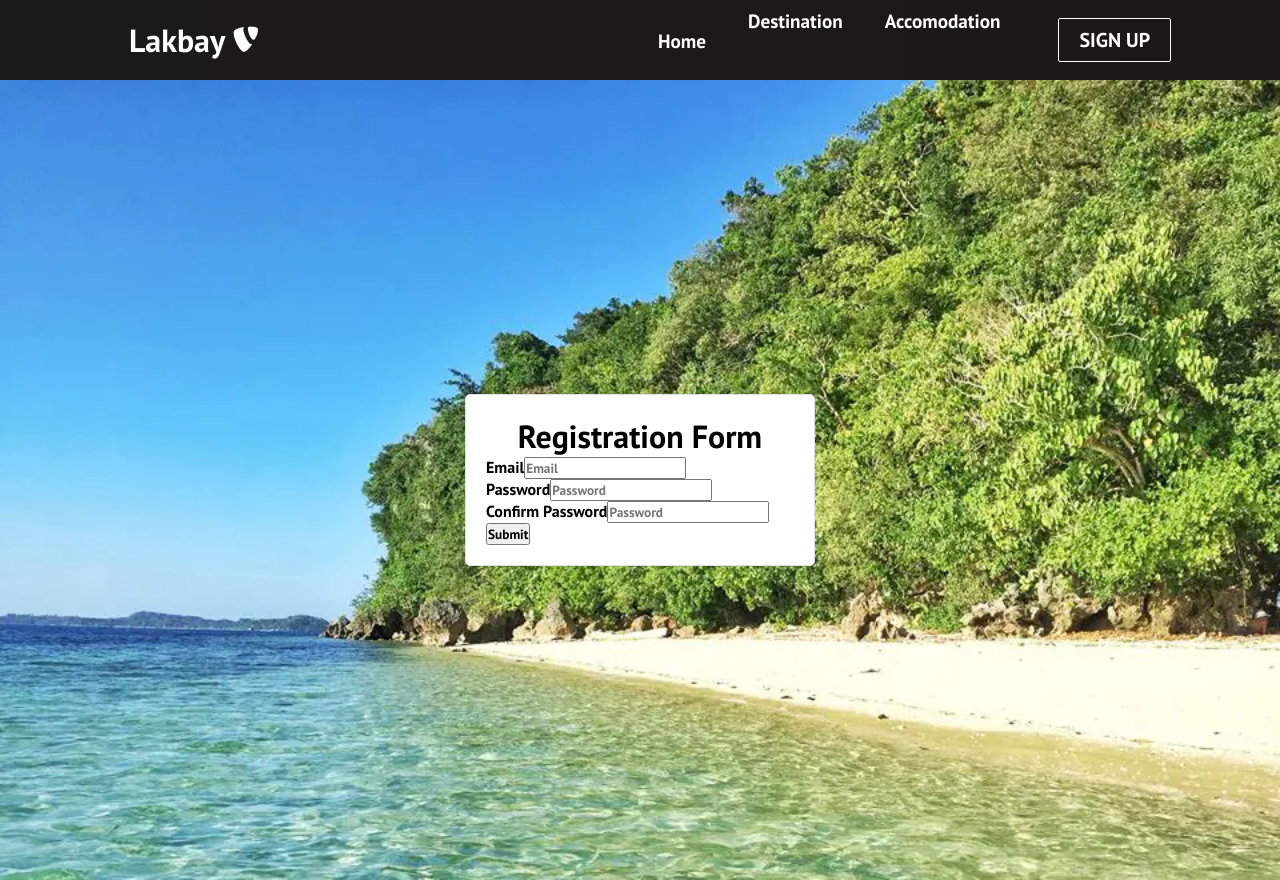
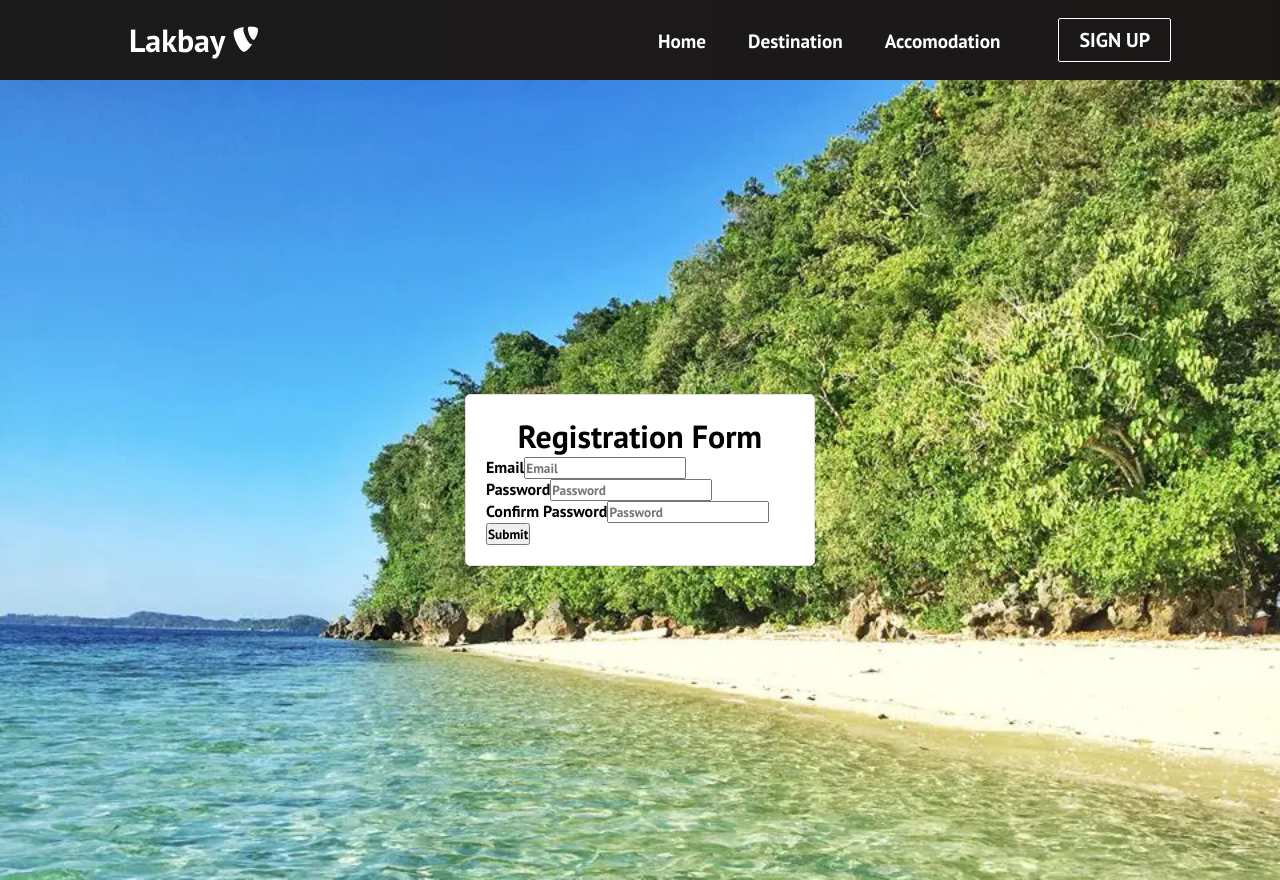
Before and after one commit to jcac8947/qcprovince, a React (Create React App) app: page /sign-up in a window 1280 px wide. Built offline with nearby package versions, Linux system fonts and the light colour scheme.

Commit message:
repositioning of navbar

```diff
--- a/src/components/Navbar.js
+++ b/src/components/Navbar.js
@@ -1,5 +1,5 @@
 import React, {useEffect, useState} from 'react';
-import { Link, useMatch, useResolvedPath } from 'react-router-dom';
+import { Link } from 'react-router-dom';
 import './Navbar.css';
 import { Button } from './Button'
 
@@ -44,19 +44,19 @@ export default function Navbar() {
                     </Link>
                 </li>
                 <li className='nav-item'>
-                    <CustomLink to="/Destination" className='nav-links' onClick={closeMobileMenu}>
+                    <Link to="/Destination" className='nav-links' onClick={closeMobileMenu}>
                         Destination
-                    </CustomLink>
+                    </Link>
                 </li>
                 <li className='nav-item'>
-                    <CustomLink to="/Accomodation" className='nav-links' onClick={closeMobileMenu}>
+                    <Link to="/Accomodation" className='nav-links' onClick={closeMobileMenu}>
                         Accomodation
-                    </CustomLink>
+                    </Link>
                 </li>
                 <li className='nav-item'>
-                    <CustomLink to="/Sign-up" className='nav-links-mobile' onClick={closeMobileMenu}>
+                    <Link to="/Sign-up" className='nav-links-mobile' onClick={closeMobileMenu}>
                         Sign-up
-                    </CustomLink>
+                    </Link>
                 </li>
             </ul>
             {button && <Button buttonStyle="btn--outline">SIGN UP</Button>}
@@ -65,16 +65,3 @@ export default function Navbar() {
     </>
   )
 }
-
-function CustomLink({ to, children, ...props}) {
-    const resolvedPath = useResolvedPath(to)
-    const isActive = useMatch({ path: resolvedPath.pathname, end: true})
-
-    return (
-        <li className={isActive ? "active" : ""}>
-            <Link to={to} {...props}>
-                {children}
-            </Link>
-        </li>
-    )
-}
```
